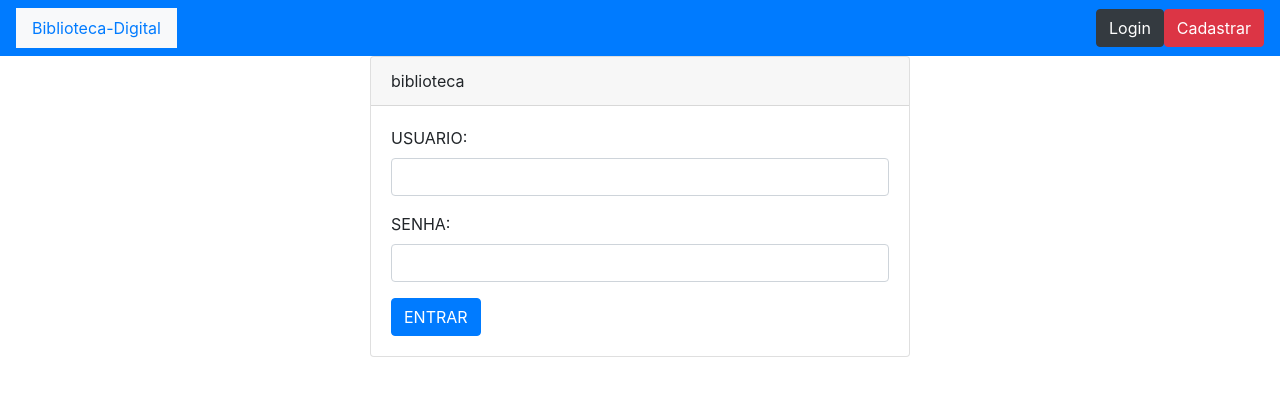
After one commit to sena10/biblioteca2, a Django app: page /login/ in a window 1280 px wide. The commit adds this page. Shown: the top 396 px of the page. Run offline with Django 4.2, Linux system fonts and the light colour scheme; some libraries are stand-ins or nearby versions.

Commit message:
1 commit

```diff
--- a/emprestimos/forms.py
+++ b/emprestimos/forms.py
@@ -1,5 +1,6 @@
 from django import forms
 from .models import Livro, Emprestimo, Autor, Perfil
+from django.contrib.auth.forms import UserCreationForm
 
 class LivrosForm(forms.ModelForm):
     class Meta:
@@ -24,3 +25,6 @@ class PerfilForm(forms.ModelForm):
     class Meta:
         model = Perfil
         fields = ['nome', 'email', 'avatar']
+
+class MyUserCreationForm(UserCreationForm):
+    pass
--- a/emprestimos/templates/base.html
+++ b/emprestimos/templates/base.html
@@ -1,12 +1,40 @@
+
 <!DOCTYPE html>
-<html lang="en">
-<head>
-    <meta charset="UTF-8">
-    <meta http-equiv="X-UA-Compatible" content="IE=edge">
-    <meta name="viewport" content="width=device-width, initial-scale=1.0">
-    <title>Document</title>
-</head>
-<body>
+{% load static %}
+<html lang="pt-br">
+  <head>
 
-</body>
+    <meta charset="utf-8">
+    <meta name="viewport" content="width=device-width, initial-scale=1, shrink-to-fit=no">
+
+
+    <link rel="stylesheet" href="https://stackpath.bootstrapcdn.com/bootstrap/4.1.3/css/bootstrap.min.css" integrity="sha384-MCw98/SFnGE8fJT3GXwEOngsV7Zt27NXFoaoApmYm81iuXoPkFOJwJ8ERdknLPMO" crossorigin="anonymous">
+
+    <title>
+        {% block title %}
+
+{% endblock %}
+    </title>
+  </head>
+
+  <body>
+    <link rel="stylesheet" href="#">
+
+    {% block pageheader %}
+
+    {% endblock %}
+    <div class="conteiner">
+        {% block content %}
+
+        {% endblock %}
+
+    </div>
+
+
+
+
+    <script src="https://code.jquery.com/jquery-3.3.1.slim.min.js" integrity="sha384-q8i/X+965DzO0rT7abK41JStQIAqVgRVzpbzo5smXKp4YfRvH+8abtTE1Pi6jizo" crossorigin="anonymous"></script>
+    <script src="https://cdnjs.cloudflare.com/ajax/libs/popper.js/1.14.3/umd/popper.min.js" integrity="sha384-ZMP7rVo3mIykV+2+9J3UJ46jBk0WLaUAdn689aCwoqbBJiSnjAK/l8WvCWPIPm49" crossorigin="anonymous"></script>
+    <script src="https://stackpath.bootstrapcdn.com/bootstrap/4.1.3/js/bootstrap.min.js" integrity="sha384-ChfqqxuZUCnJSK3+MXmPNIyE6ZbWh2IMqE241rYiqJxyMiZ6OW/JmZQ5stwEULTy" crossorigin="anonymous"></script>
+  </body>
 </html>
--- /dev/null
+++ b/emprestimos/templates/include/navbar.html
@@ -0,0 +1,38 @@
+<nav class="navbar navbar-expand-md navbar-dark bg-primary">
+  <a class="navbar navbar-expand-lg navbar-light bg-light" href="{% url 'home' %}"> Biblioteca-Digital</a>
+    <button class="navbar-toggler" type="button" data-toggle="collapse" data-target="#navbarNav">
+        <span class="navbar-toggle-icon"></span>
+    </button>
+
+    <div class="colappse navbar-collapse" id="navbarNav">
+        <ul class="navbar-nav mr-auto">
+            <li class="nav-item active">
+                <a class="nav-link" href="{% url 'home' %}"> <span class="sr-only">(current)</span> </a>
+            </li>
+            <li class="nav-item">
+                <a class="nav-link" href="{% url 'home' %}"></a>
+            </li>
+
+        </ul>
+
+        <ul class="navbar-nav">
+            {% if user.is_authenticated %}
+            <li class="nav-item">
+                <a class="nav-link" href="#">OLA, {{ user.username }}</a>
+            </li>
+            <li class="nav-item">
+                <a class="nav-link" href="{% url 'logout' %}">Sair</a>
+            </li>
+            {% else %}
+            <li class="nav-item">
+                <a class="btn btn-dark me-2 btn-outline" href="{% url 'login' %}" role="button">Login</a>
+            </li>
+
+            <li class="nav-item">
+                <a class="btn btn-danger btn-outline" href="{% url 'registration' %}" role="button">Cadastrar</a>
+            </li>
+            {% endif %}
+        </ul>
+
+    </div>
+</nav>
--- /dev/null
+++ b/emprestimos/templates/main/login.html
@@ -0,0 +1,30 @@
+{% extends 'base.html' %}
+
+{% block content %}
+{% include 'include/navbar.html' %}
+
+<div class="container">
+
+  <div class="row justify-content-center">
+    <div class="col-md-6">
+      <div class="card">
+        <div class="card-header">biblioteca</div>
+        <div class="card-body">
+          <form method="post">
+            {% csrf_token %}
+            <div class="form-group">
+              <label for="username">USUARIO:</label>
+              <input type="text" class="form-control" id="username" name="username">
+            </div>
+            <div class="form-group">
+              <label for="password">SENHA:</label>
+              <input type="password" class="form-control" id="password" name="password">
+            </div>
+            <button type="submit" class="btn btn-primary">ENTRAR</button>
+          </form>
+        </div>
+      </div>
+    </div>
+  </div>
+</div>
+{% endblock %}
--- a/emprestimos/urls.py
+++ b/emprestimos/urls.py
@@ -6,6 +6,10 @@ from emprestimos import views
 
 urlpatterns = [
     path('home/', views.homepage,name='home'),
+    path('registration/', views.registration,name='registration'),
+    path('logout/', views.logout,name='logout'),
+    path('login/', views.login_view,name='login'),
+    path('listar-livros/', views.listar_livros,name='listar_livros'),
 
 ]
 #urlpatterns = [
--- a/emprestimos/views.py
+++ b/emprestimos/views.py
@@ -1,15 +1,55 @@
+from imaplib import _Authenticator
+from django.contrib.auth import authenticate, login
 from django.shortcuts import render, get_object_or_404, redirect
 from django.contrib.auth.decorators import login_required
 from django.contrib import messages
 from .models import Livro, Emprestimo, Autor, Perfil
-from .forms import LivrosForm, EmprestimoForm
-
+from .forms import LivrosForm, EmprestimoForm, MyUserCreationForm
+from django.contrib.auth import logout as user_logout
 
 
 def homepage(request):
 
+    return render(request, 'main/home.html')
+
+def registration(request):
+    if request.method == "POST":
+        form = MyUserCreationForm(request.POST)
+        if form.is_valid():
+            form.save()
+            return redirect('home')
+        else:
+            form = MyUserCreationForm()
+            return render(request, "main/home.html", {'form': form})
+    else:
+        form = MyUserCreationForm()
+        return render(request, "main/registration.html", {'form': form})
+
+def logout(request):
+    user_logout(request)
+    return redirect('home')
+
+def login_view(request):
+    if request.method == 'GET':
+      return render(request, template_name='main/login.html')
+    if request.method == 'POST':
+        username = request.POST['username']
+        password = request.POST['password']
+        user = authenticate(request, username=username, password=password)
+        if user is not None:
+            login(request, user)
+            return redirect('home')
+        else:
+            # Tratar o erro de autenticação aqui
+            return render(request, 'login', {'error_message': 'Nome de usuário ou senha inválido.'})
+    else:
+        return render(request, 'home')
+
+
+def listar_livros(request):
     livros = Livro.objects.all()
-    return render(request, 'main/home.html', {'livros': livros})
+    return render(request, 'main/listar-livros.html', {'livros': livros})
+
 
 
 
```
Also changed, not shown: biblioteca/settings.py (+10 -3 lines), emprestimos/templates/main/home.html (+27 -11 lines), emprestimos/templates/main/listar-livros.html (added, +15 -0 lines), emprestimos/templates/main/logout.html (added, +23 -0 lines), emprestimos/templates/main/registration.html (added, +20 -0 lines), avatars/R_1.jpg (added), db.sqlite3, livros/R.jpg (added), livros/R_1.jpg (added), livros/livros-viagem-1.jpg (added).
